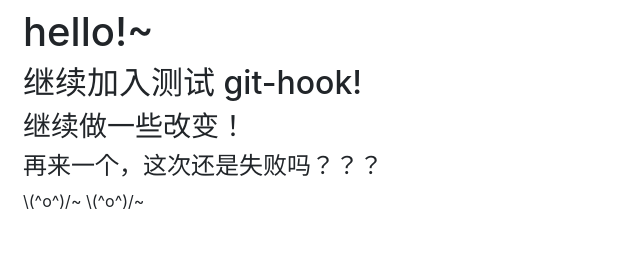
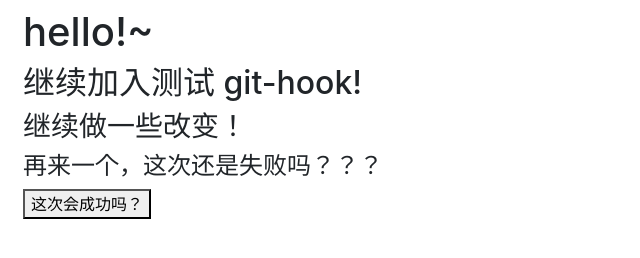
Before and after one commit to rockts/leke-bootstrap-4, a website: page index.html in a window 1280 px wide. Shown: the whole page, without its empty margins (0-640 px from the left). Drawn offline with nearby package versions, Linux system fonts and the light colour scheme.

Commit message:
再 push 一次

```diff
--- a/index.html
+++ b/index.html
@@ -33,7 +33,7 @@
       <h2>继续加入测试 git-hook!</h2>
       <h3>继续做一些改变！</h3>
       <h4>再来一个，这次还是失败吗？？？</h4>
-      \(^o^)/~ \(^o^)/~
+      <button>这次会成功吗？</button>
     </div>
   </body>
 </html>
```
